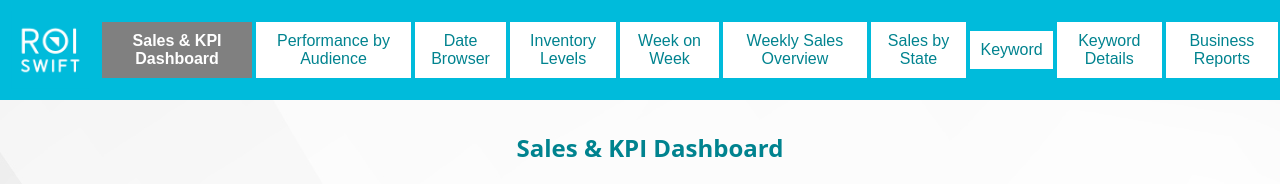
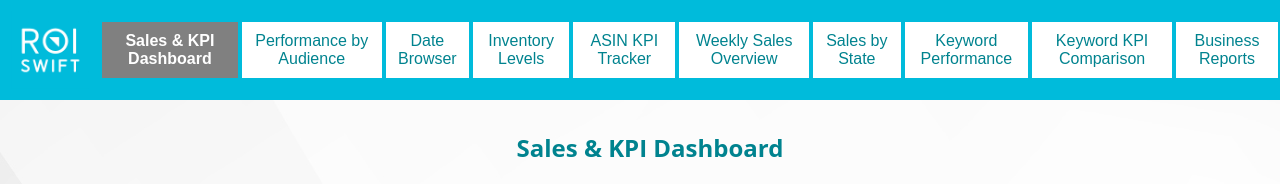
Before and after one commit to goutamichitrapu/ROI-Swift, a plain HTML site: page index.html in a window 1280 px wide. Shown: the top 184 px of the page. Drawn offline with Linux system fonts and the light colour scheme.

Commit message:
Update index.html

```diff
--- a/index.html
+++ b/index.html
@@ -71,11 +71,11 @@ body {
         <button class="button" id = "performancebyaudience" onclick="performancebyaudience()">Performance by Audience</button>
         <button class="button" id = "datebrowser" onclick="datebrowser()">Date Browser</button>
         <button class="button" id = "invdet" onclick="invdet()">Inventory Levels</button>
-        <button class="button" id = "weekonweek" onclick="weekonweek()">Week on Week</button>
+        <button class="button" id = "weekonweek" onclick="weekonweek()">ASIN KPI Tracker</button>
         <button class="button" id = "salesoverview" onclick="salesoverview()">Weekly Sales Overview</button>
         <button class="button" id = "salesperstate" onclick="salesperstate()">Sales by State</button>
-        <button class="button" id = "keyword" onclick="keyword()">Keyword</button>
-        <button class="button" id = "keyworddet" onclick="keyworddet()">Keyword Details</button>
+        <button class="button" id = "keyword" onclick="keyword()">Keyword Performance</button>
+        <button class="button" id = "keyworddet" onclick="keyworddet()">Keyword KPI Comparison</button>
         <button class="button" id = "bussrep" onclick="bussrep()">Business Reports</button>
     </div>
 
@@ -353,7 +353,7 @@ body {
     }
 
     function keyworddet() {
-        document.getElementById("headername").innerHTML = 'Keyword Levels';
+        document.getElementById("headername").innerHTML = 'Keyword KPI Comparison';
         document.getElementById("iframeDisplay").innerHTML = '<iframe width="1300" height="3400" src="https://datastudio.google.com/embed/reporting/7bd3ab1b-5e1d-421b-b92b-7db45d4b1ed1/page/p_n3g8uoy2nc" frameborder="0" style="border:0" allowfullscreen></iframe>';
 
 
@@ -391,7 +391,7 @@ body {
     }
 
     function weekonweek() {
-        document.getElementById("headername").innerHTML = 'Week on Week';
+        document.getElementById("headername").innerHTML = 'ASIN KPI Tracker';
         document.getElementById("iframeDisplay").innerHTML = '<iframe width="1200" height="900" src="https://datastudio.google.com/embed/reporting/10391cdf-c44c-4a84-ada2-ac8be03868d4/page/p_2obwtwhwnc" frameborder="0" style="border:0" allowfullscreen></iframe>';
 
 
```
